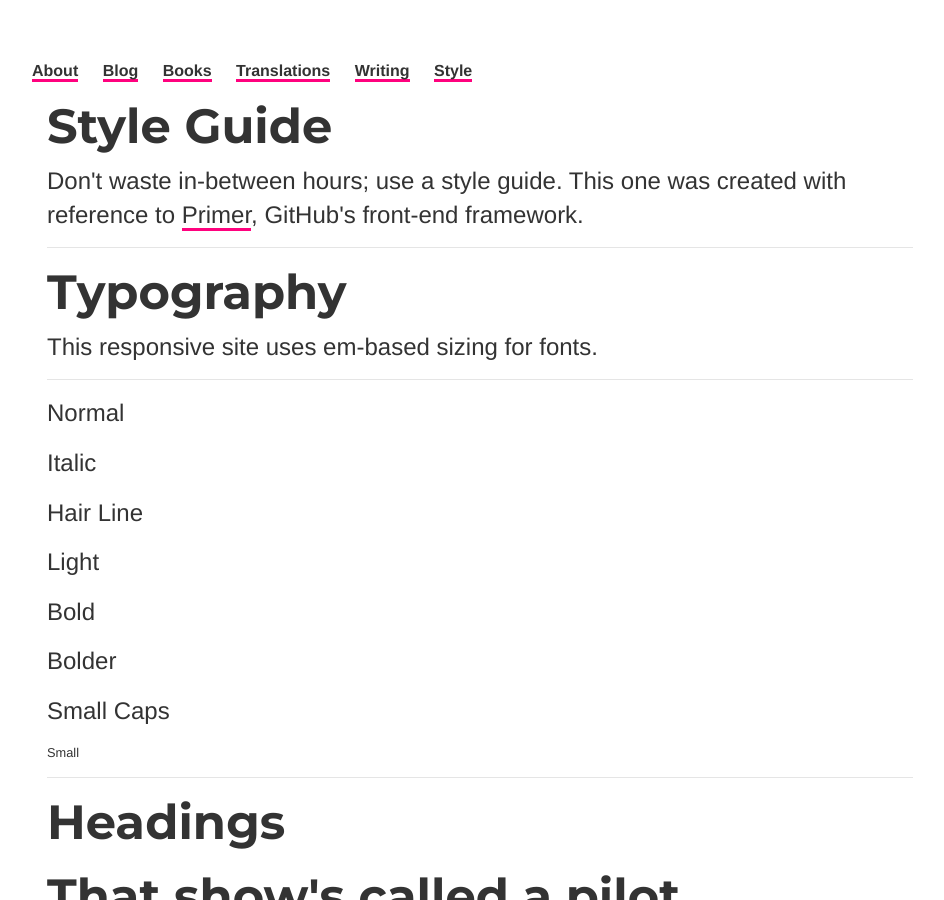
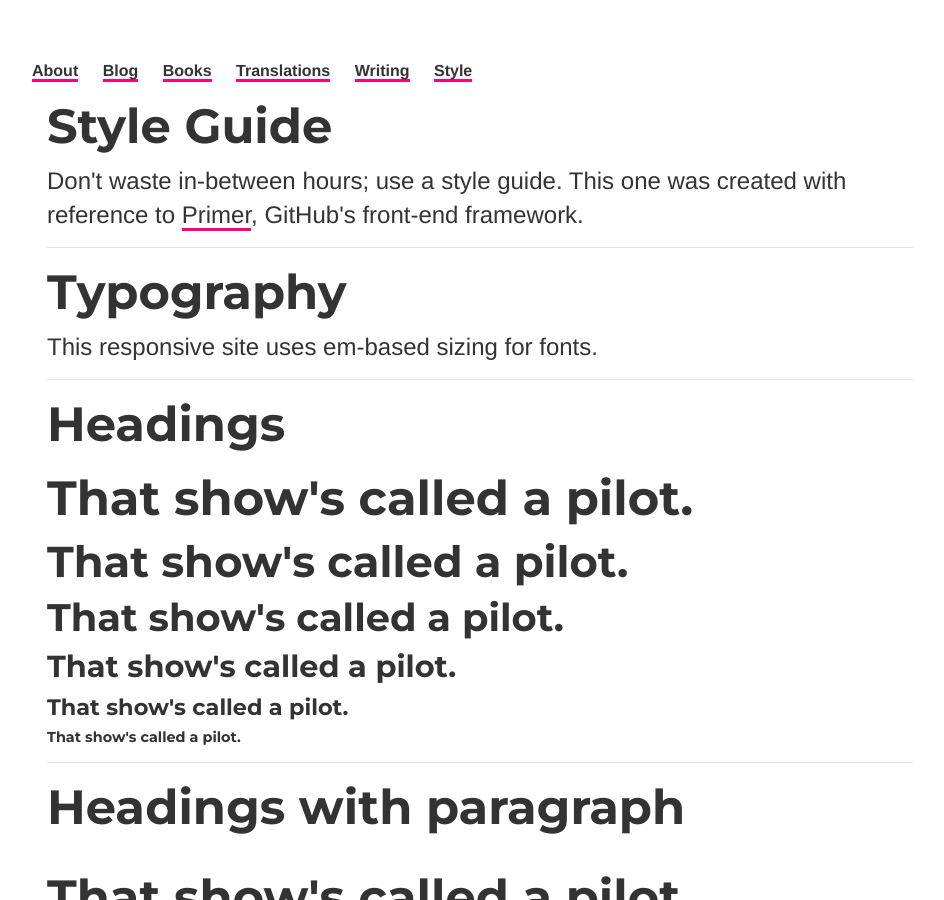
Before and after one commit to ariesti/ariesti.github.io, a Jekyll site: the page built from style/index.html, in a window 1280 px wide and 900 px high. Shown: the whole window, without its empty margins (160-1104 px from the left). Built offline with Jekyll 4.4.1, drawn with Linux system fonts in a browser that asks for light colours.

Commit message:
Update index.html

```diff
--- a/style/index.html
+++ b/style/index.html
@@ -8,20 +8,13 @@ permalink: /style/
 		<p>Don't waste in-between hours; use a style guide. This one was created with reference to <a href="https://styleguide.github.com/primer/principles/">Primer</a>, GitHub's front-end framework.</p>
 	</div>
 	<hr>
+
 	<div class="typography">
         	<h1>Typography</h1>
 		<p>This responsive site uses em-based sizing for fonts.</p>
-		<hr>
-		<p>Normal</p>
-		<p class="italic">Italic</p>
-		<p class="hair-line">Hair Line</p>
-		<p class="light">Light</p>
-		<p class="thick">Bold</p>
-		<p class="thicker">Bolder</p>
-		<p class="small-c">Small Caps</p>
-		<p class="small">Small</p>
     	</div>
 	<hr>
+
 	<div class="headings">
 		<h1>Headings</h1>
 		<p>
@@ -34,6 +27,7 @@ permalink: /style/
 		</p>
 	</div>
 	<hr>
+
 	<div class="headings 2">
 		<h1>Headings with paragraph</h1>
 		<br>
@@ -56,6 +50,7 @@ permalink: /style/
 		<p>Well, the way they make shows is, they make one show. That show's called a pilot. Then they show that show to the people who make shows, and on the strength of that one show they decide if they're going to make more shows. Some pilots get picked and become television programs. Some don't, become nothing. She starred in one of the ones that became nothing.</p>
 	</div>
 	<hr>
+
 	<div class="normal paragraph">
 		<h1>Normal Paragraph</h1>
 		<p>Now that we know who you are, I know who I am. I'm not a mistake! It all makes sense! In a comic, you know how you can tell who the arch-villain's going to be? He's the exact opposite of the hero. And most times they're friends, like you and me!</p>
@@ -65,3 +60,4 @@ permalink: /style/
 			<p><h6 style="color:#808080"><br>< Mr. Glass ></h6><p>
 		</blockquote>
 	</div>
+	<hr>
```
